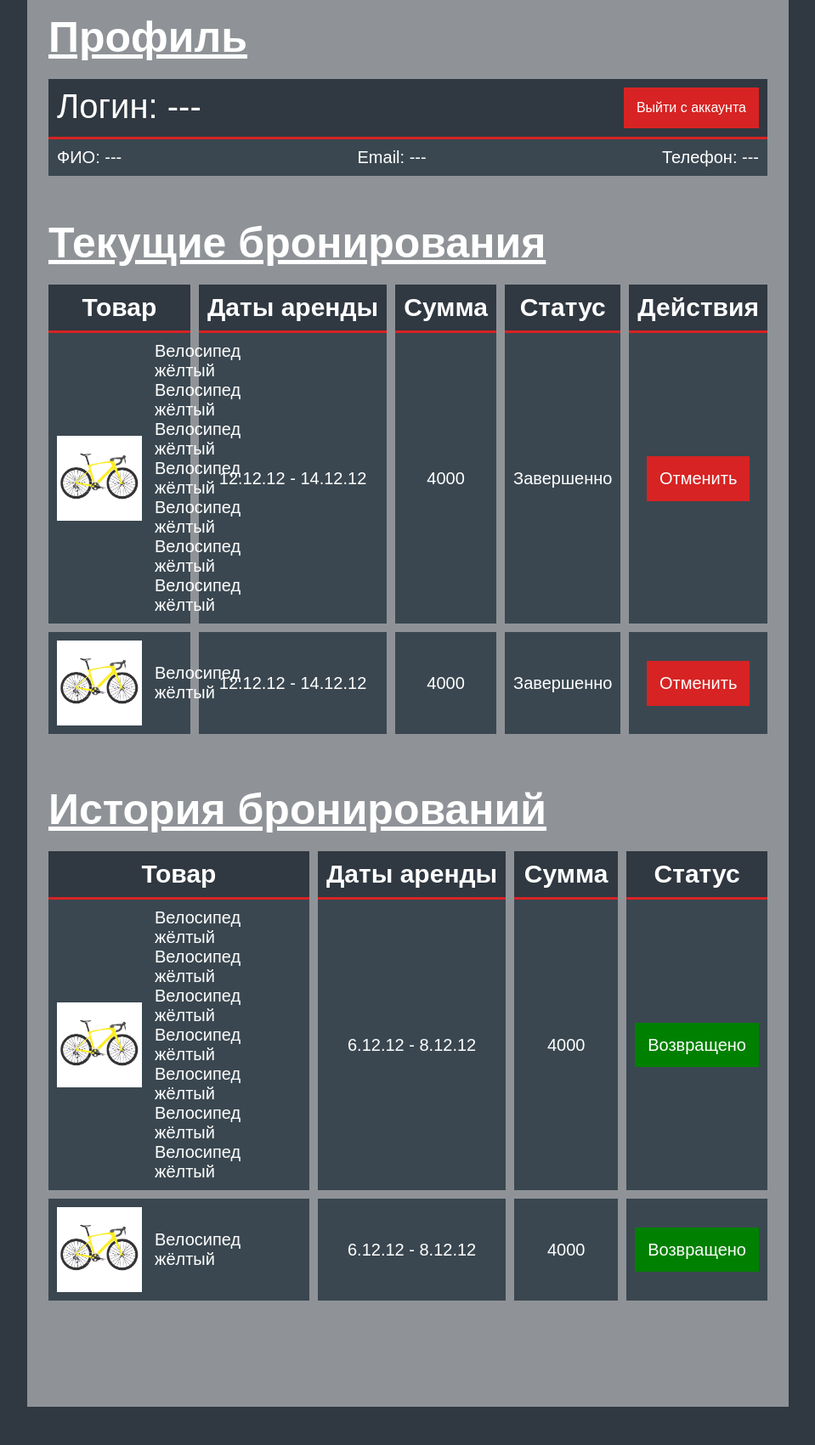
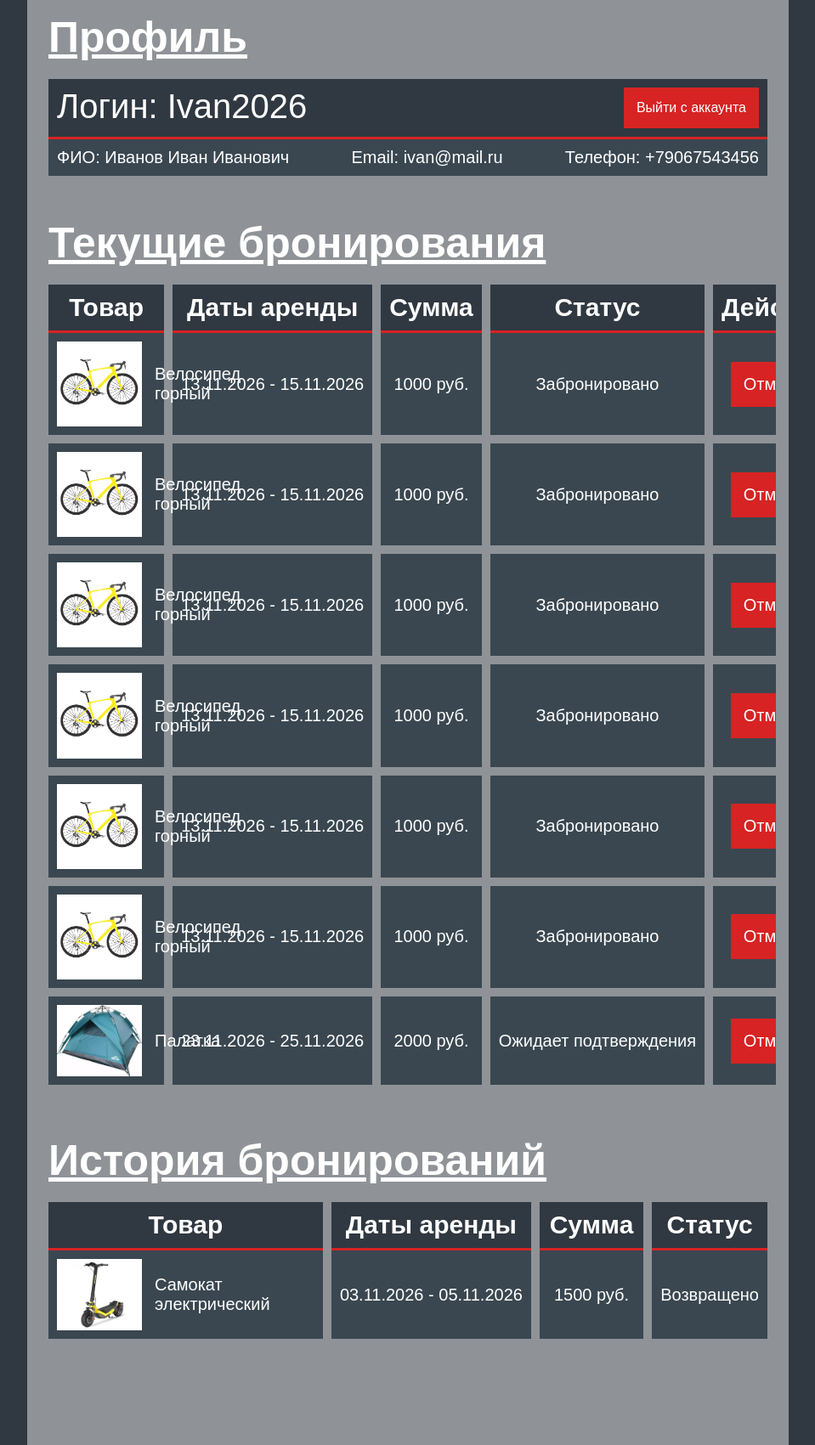
Before and after one commit to Zheksagon/RepositoryPractic, an ASP.NET Core app: page /Profile/Profile in a window 1280 px wide. Shown: the part 75-1776 px from the top of the page at 85% size, without its empty margins (160-1119 px from the left). Before the commit the page ends 1731 px from the top, so only its background shows below. Run offline with ASP.NET Core 8, Linux system fonts and the light colour scheme.

Commit message:
Теперь пользователь может смотреть актуальные товары, их отменять, и видеть в истории бронирования подтверждённые в брони и отменённые им товары,но пока что эти товары - это заглушки в контроллере их нет в бд

```diff
--- a/Controllers/ProfileController.cs
+++ b/Controllers/ProfileController.cs
@@ -1,15 +1,123 @@
+using System;
 using Microsoft.AspNetCore.Mvc;
 using Microsoft.AspNetCore.Identity;
+using System.Linq;
 using Zadacha1zhd.Models;
+using System.Security.Cryptography.X509Certificates;
 
 namespace Zadacha1zhd.Controllers
 {
     public class ProfileController : Controller
     {
+        public static List<BookingModel> testBooking = new()
+        {
+            new BookingModel
+            {
+                Id = 1,
+                StartRent = DateTime.Now,
+                EndRent = DateTime.Now.AddDays(2),
+                TotalPrice = 1000,
+                Status = BookingStatus.Confirmed,
+                Product = new RentProductModel { Title = "Велосипед горный", URLImage = "/Images/Велосипед.png" }
+            },
+            new BookingModel
+            {
+                Id = 2,
+                StartRent = DateTime.Now,
+                EndRent = DateTime.Now.AddDays(2),
+                TotalPrice = 1000,
+                Status = BookingStatus.Confirmed,
+                Product = new RentProductModel { Title = "Велосипед горный", URLImage = "/Images/Велосипед.png" }
+            },
+            new BookingModel
+            {
+                Id = 3,
+                StartRent = DateTime.Now,
+                EndRent = DateTime.Now.AddDays(2),
+                TotalPrice = 1000,
+                Status = BookingStatus.Confirmed,
+                Product = new RentProductModel { Title = "Велосипед горный", URLImage = "/Images/Велосипед.png" }
+            },
+            new BookingModel
+            {
+                Id = 4,
+                StartRent = DateTime.Now,
+                EndRent = DateTime.Now.AddDays(2),
+                TotalPrice = 1000,
+                Status = BookingStatus.Confirmed,
+                Product = new RentProductModel { Title = "Велосипед горный", URLImage = "/Images/Велосипед.png" }
+            },
+            new BookingModel
+            {
+                Id = 5,
+                StartRent = DateTime.Now,
+                EndRent = DateTime.Now.AddDays(2),
+                TotalPrice = 1000,
+                Status = BookingStatus.Confirmed,
+                Product = new RentProductModel { Title = "Велосипед горный", URLImage = "/Images/Велосипед.png" }
+            },
+            new BookingModel
+            {
+                Id = 6,
+                StartRent = DateTime.Now,
+                EndRent = DateTime.Now.AddDays(2),
+                TotalPrice = 1000,
+                Status = BookingStatus.Confirmed,
+                Product = new RentProductModel { Title = "Велосипед горный", URLImage = "/Images/Велосипед.png" }
+            },
+            new BookingModel
+            {
+                Id = 7,
+                StartRent = DateTime.Now.AddDays(10),
+                EndRent = DateTime.Now.AddDays(12),
+                TotalPrice = 2000,
+                Status = BookingStatus.Pending,
+                Product = new RentProductModel { Title = "Палатка", URLImage = "/Images/Палатка.png" }
+            },
+            new BookingModel
+            {
+                Id = 8,
+                StartRent = DateTime.Now.AddDays(-10),
+                EndRent = DateTime.Now.AddDays(-8),
+                TotalPrice = 1500,
+                Status = BookingStatus.Returned,
+                Product = new RentProductModel { Title = "Самокат электрический", URLImage = "/Images/Самокат.png" }
+            }
+        };
         [HttpGet]
         public IActionResult Profile()
         {
-            return View("~/Views/WindowProfile/profile.cshtml");
+            var testUser = new AuthenticationModel
+            {
+                Login = "Ivan2026",
+                FirstName = "Иван",
+                LastName = "Иванов",
+                Patronymic = "Иванович",
+                Email = "ivan@mail.ru",
+                PhoneNumber = "+79067543456",
+                Bookings = testBooking
+            };
+
+            return View("~/Views/WindowProfile/profile.cshtml", testUser);
+        }
+
+        [HttpPost]
+        public IActionResult CancelBooking(int id)
+        {
+            var booking = testBooking.FirstOrDefault(b => b.Id == id);
+            if (booking != null)
+            {
+                if (booking.Status == BookingStatus.Confirmed)
+                {
+                    booking.Status = BookingStatus.CancelledConfirmed;
+                }
+                else if (booking.Status == BookingStatus.Pending)
+                {
+                    booking.Status = BookingStatus.Cancelled;
+                }
+            }
+
+            return RedirectToAction("Profile");
         }
     }
 }
--- a/Models/AuthenticationModel.cs
+++ b/Models/AuthenticationModel.cs
@@ -28,5 +28,7 @@ namespace Zadacha1zhd.Models
         public int PINcode { get; set; }
 
         public PinCodeModel? PinCodeRecord { get; set; }
+
+        public List<BookingModel> Bookings { get; set; } = new();
     }
 }
--- a/Models/RentProductModel.cs
+++ b/Models/RentProductModel.cs
@@ -13,7 +13,7 @@ namespace Zadacha1zhd.Models
 
         public decimal Deposit { get; set; }
 
-        public string URLPicture { get; set; } = string.Empty;
+        public string URLImage { get; set; } = string.Empty;
 
         public int CategoryId { get; set; }
 
--- a/Views/WindowProfile/Profile.cshtml
+++ b/Views/WindowProfile/Profile.cshtml
@@ -1,7 +1,9 @@
 @addTagHelper *, Microsoft.AspNetCore.Mvc.TagHelpers
+@using Zadacha1zhd.Models
+@model Zadacha1zhd.Models.AuthenticationModel
 
 <!DOCTYPE html>
-<html lang="en">
+<html lang="ru">
 <head>
     <meta charset="UTF-8">
     <meta name="viewport" content="width=device-width, initial-scale=1.0">
@@ -26,14 +28,14 @@
                     <h1>Профиль</h1>
                     <div class="profile-bar-items">
                         <div class="profile-top-bar">
-                            <p class="profile-login">Логин: <span id="login">---</span></p>
+                            <p class="profile-login">Логин: <span id="login">@Model.Login</span></p>
                             <button class="profile-exit-button">Выйти с аккаунта</button>
                         </div>
 
                         <div class="profile-bottom-bar">
-                            <p class="profile-full-name">ФИО: <span id="full-name">---</span></p>
-                            <p class="profile-email">Email: <span id="email">---</span></p>
-                            <p class="profile-phone">Телефон: <span id="phone">---</span></p>
+                            <p class="profile-full-name">ФИО: <span id="full-name">@Model.LastName @Model.FirstName @Model.Patronymic</span></p>
+                            <p class="profile-email">Email: <span id="email">@Model.Email</span></p>
+                            <p class="profile-phone">Телефон: <span id="phone">@Model.PhoneNumber</span></p>
 
                         </div>
                     </div>
@@ -52,28 +54,31 @@
                             </tr>
                         </thead>
                         <tbody class="current-rents-body">
+                            @if (Model?.Bookings != null)
+                            {
+                                foreach (var booking in Model.Bookings.Where(b => b.Status != BookingStatus.Returned && b.Status != BookingStatus.Cancelled && b.Status != BookingStatus.CancelledConfirmed))
+                                {
                                     <tr>
                                         <td>
                                             <div class="product-cell">
-                                        <img class="product-img" src="/Images/Велосипед.png" alt="картинка-товара"><span id="product-name">Велосипед жёлтый Велосипед жёлтый Велосипед жёлтый Велосипед жёлтый Велосипед жёлтый Велосипед жёлтый Велосипед жёлтый</span>
+                                                <img class="product-img" src="@booking.Product?.URLImage" alt="@booking.Product?.Title">
+                                                <span>@booking.Product?.Title</span>
                                             </div>
                                         </td>
-                                <td><span id="product-first-rent-day">12.12.12</span> - <span id="product-second-rent-day">14.12.12</span></td>
-                                <td><span id="product-rent-price">4000</span></td>
-                                <td><span id="product-status">Завершенно</span></td>
-                                <td><span id="product-actions"><button>Отменить</button></span></td>
+                                        <td>@booking.StartRent.ToString("dd.MM.yyyy") - @booking.EndRent.ToString("dd.MM.yyyy")</td>
+                                        <td>@booking.TotalPrice руб.</td>
+                                        <td>@booking.Status</td>
+                                        <td>
+                                            @if (booking.Status == BookingStatus.Confirmed || booking.Status == BookingStatus.Pending)
+                                            {
+                                                <form asp-controller="Profile" asp-action="CancelBooking" asp-route-id="@booking.Id" method="post">
+                                                    <button type="submit">Отменить</button>
+                                                </form>
+                                            }
+                                        </td>
                                     </tr>
-                            <tr>
-                                <td>
-                                    <div class="product-cell">
-                                        <img class="product-img" src="/Images/Велосипед.png" alt="картинка-товара"><span id="product-name">Велосипед жёлтый</span>
-                                    </div>
-                                </td>
-                                <td><span id="product-first-rent-day">12.12.12</span> - <span id="product-second-rent-day">14.12.12</span></td>
-                                <td><span id="product-rent-price">4000</span></td>
-                                <td><span id="product-status">Завершенно</span></td>
-                                <td><span id="product-actions"><button>Отменить</button></span></td>
-                            </tr>
+                                }
+                            }
                         </tbody>
                     </table>
                 </div>
@@ -90,26 +95,29 @@
                             </tr>
                         </thead>
                         <tbody class="rents-history-body">
+                            @if (Model?.Bookings != null)
+                            {
+                                foreach (var booking in Model.Bookings.Where(b => b.Status == BookingStatus.CancelledConfirmed || b.Status == BookingStatus.Returned))
+                                {
                                     <tr>
                                         <td>
                                             <div class="product-cell">
-                                        <img class="product-img" src="/Images/Велосипед.png" alt="картинка-товара"><span id="product-name">Велосипед жёлтый Велосипед жёлтый Велосипед жёлтый Велосипед жёлтый Велосипед жёлтый Велосипед жёлтый Велосипед жёлтый</span>
+                                                <img class="product-img" src="@booking.Product?.URLImage" alt="@booking.Product?.Title">
+                                                <span>@booking.Product?.Title</span>
                                             </div>
                                         </td>
-                                <td><span id="product-first-rent-day">6.12.12</span> - <span id="product-second-rent-day">8.12.12</span></td>
-                                <td><span id="product-rent-price">4000</span></td>
-                                <td><span class="product-status" id="product-status">Возвращено</span></td>
+                                        <td>@booking.StartRent.ToString("dd.MM.yyyy") - @booking.EndRent.ToString("dd.MM.yyyy")</td>
+                                        <td>@booking.TotalPrice руб.</td>
+                                        @if (booking.Status == BookingStatus.CancelledConfirmed) {
+                                        <td>Отменено</td>
+                                        }
+                                        else
+                                        {
+                                        <td>@booking.Status</td>
+                                        }
                                     </tr>
-                            <tr>
-                                <td>
-                                    <div class="product-cell">
-                                        <img class="product-img" src="/Images/Велосипед.png" alt="картинка-товара"><span id="product-name">Велосипед жёлтый</span>
-                                    </div>
-                                </td>
-                                <td><span id="product-first-rent-day">6.12.12</span> - <span id="product-second-rent-day">8.12.12</span></td>
-                                <td><span id="product-rent-price">4000</span></td>
-                                <td><span class="product-status" id="product-status">Возвращено</span></td>
-                            </tr>
+                                }
+                            }
                         </tbody>
                     </table>
                 </div>
```
Also changed, not shown: Models/BookingModel.cs (+9 -0 lines). Lines whose indentation alone changed are shown as unchanged.
